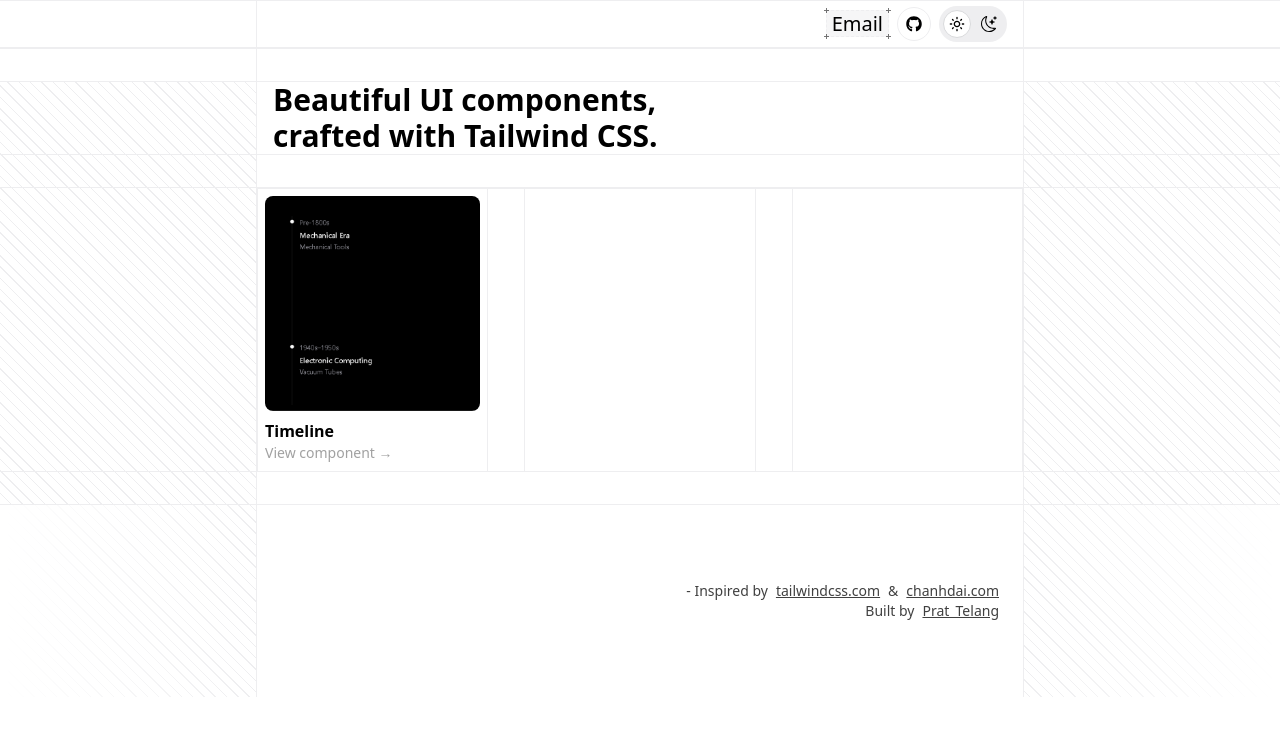
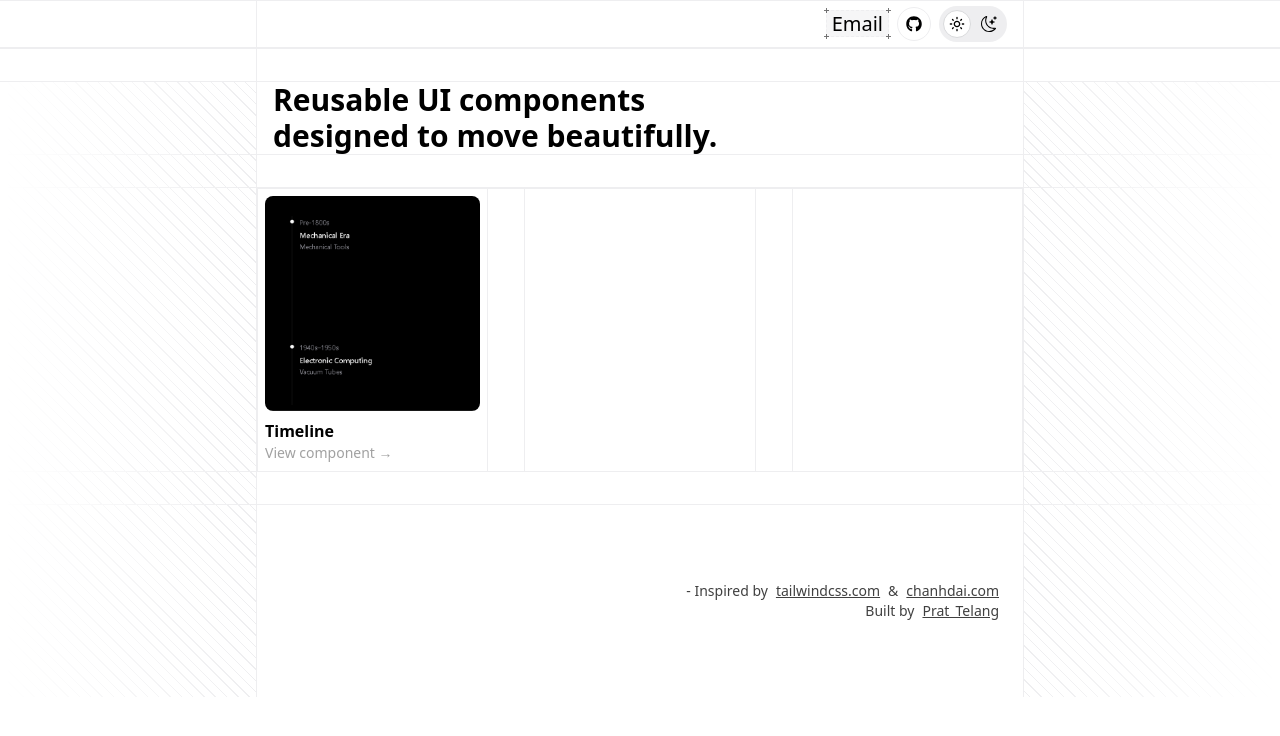
Before and after one commit to PrathamTelang/portfolio, a Next.js app: page /components in a window 1280 px wide. Shown: the top 736 px of the page. Built offline with nearby package versions, Linux system fonts and the light colour scheme.

Commit message:
Update hero text and add edge-fade-x class
Revised the main heading to emphasize reusable UI components and updated the background div to include the 'edge-fade-x' class for improved visual styling.

```diff
--- a/src/app/components/page.tsx
+++ b/src/app/components/page.tsx
@@ -11,12 +11,10 @@ export default function ComponentsPage() {
     <div className="w-screen ">
       <Bar/>
       <div className="w-screen flex flex-col justify-center items-center bg-background  bg-[repeating-linear-gradient(45deg,var(--color-border)_0_1px,transparent_1px_8px)]
-     ">
+      edge-fade-x">
  <div className="w-11/12 lg:w-3/5  relative bg-background border-x border-border
       ">
-      <h1 className="pl-4 text-3xl font-semibold">Beautiful UI components,
-          <br />
-          crafted with Tailwind CSS.</h1>
+      <h1 className="pl-4 text-3xl font-semibold">Reusable UI components <br/> designed to move beautifully.</h1>
     </div>
     <Bar />
       <Grid items={components} />
```
